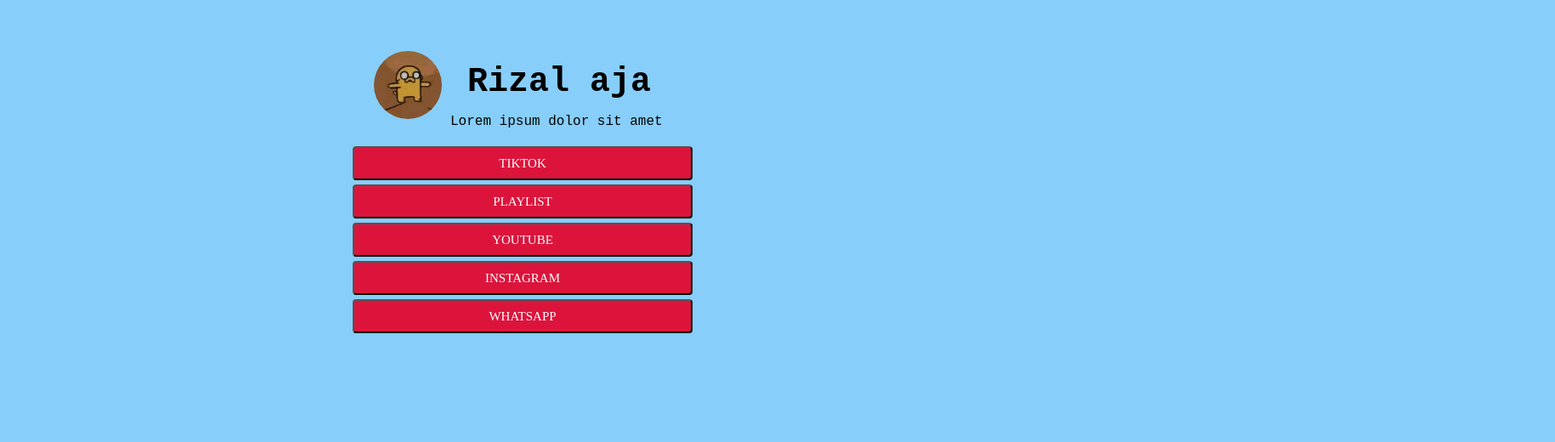
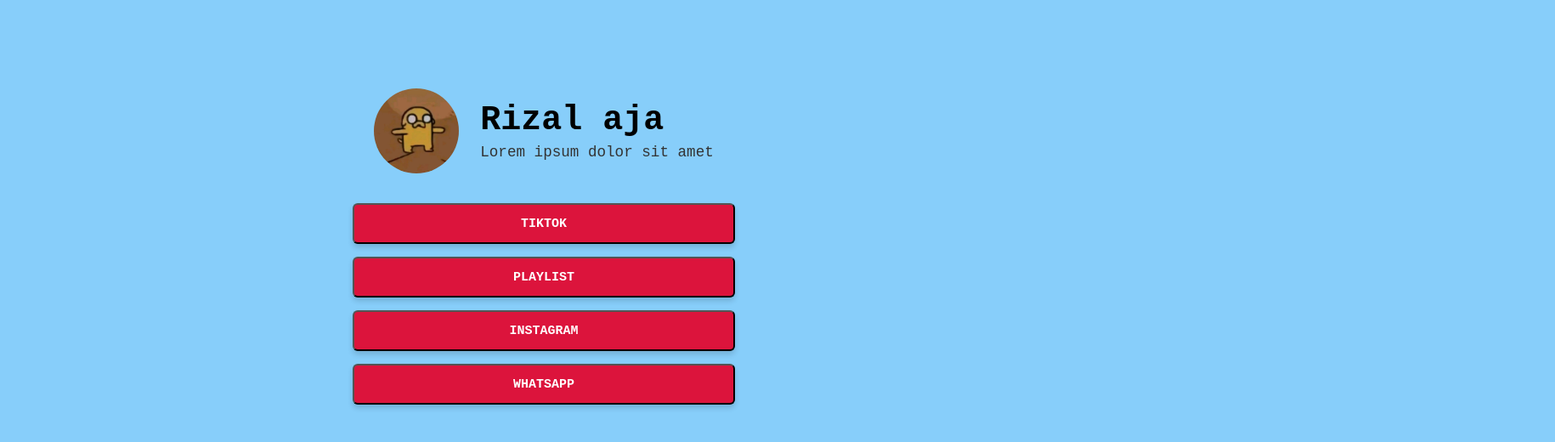
Before and after one commit to fahrizalmaulidin2-blip/mediasosial, a plain HTML site: page index.html in a window 1280 px wide. Shown: the part 110-630 px from the top of the page at 85% size, 1830 px wide, since content can reach past the window. Drawn offline with Linux system fonts and the light colour scheme.

Commit message:
first commit

```diff
--- a/apalah.css
+++ b/apalah.css
@@ -1,106 +1,115 @@
-*{
+* {
      padding: 0;
      margin: 0;
      box-sizing: border-box;
 }
-body{background-color:lightskyblue;}
-.gambar{
-position: relative; top: 170px;
+
+body {
+     background-color: lightskyblue;
+     font-family: monospace;
+     min-height: 100vh;
+     display: flex;
+     justify-content: center;
+     align-items: center;
+     padding: 40px 20px;
+}
+
+/* Container Utama Berbaris ke Bawah */
+.container {
+     display: flex;
+     flex-direction: column;
+     align-items: center;
+     justify-content: center;
+     gap: 35px; /* Jarak antara profil dan daftar tombol */
+     width: 100%;
+     max-width: 450px; /* Batas lebar tombol agar tidak terlalu panjang */
+}
+
+/* Bagian Profil: GAMBAR DI SEBELAH TEKS */
+.profile-card {
+     display: flex;
+     flex-direction: row; /* MEMAKSA GAMBAR & TEKS SEJAJAR KESAMPING */
+     align-items: center; /* Membuat gambar dan teks rata tengah secara vertikal */
+     gap: 25px; /* Jarak antara lingkaran gambar dengan teks */
+     width: 100%;
+     justify-content: center;
+}
+
+/* Membungkus Teks Nama dan Bio agar berbaris ke bawah */
+.profile-text {
+     display: flex;
+     flex-direction: column;
+     text-align: left; /* Teks rata kiri agar rapi di sebelah gambar */
+}
+
+.gambar {
      border-radius: 50%;
-position: relative;left:440px;
-height:80px;
-width:80;
+     height: 100px;
+     width: 100px;
+
 }
-.heading{
-     font-family: monospace;
-     position: relative; top: 100px;
-     font-size:x-large;
-     position: relative; top: 100px;
-     position: relative;left:550px;
+
+.heading {
+     font-size: 2.5rem;
+     color: #000;
+     line-height: 1.1;
 }
-.paragraf{
-     font-family: monospace;
-     position: relative; top: 115px;
-     position: relative;left:530px;
-     font-size: large;
+
+.paragraf {
+     font-size: 1.1rem;
+     color: #333;
+     margin-top: 5px;
 }
-.website1{
+
+/* Bagian Kumpulan Tombol */
+.button-group {
+     display: flex;
+     flex-direction: column;
+     gap: 15px;
+     width: 100%;
+}
+
+.button-group a {
+
+     width: 100%;
+}
+
+button {
      background-color: crimson;
      color: white;
-     justify-content: center;
-     display: flex;
-     align-items: center;
-     height: 40px;
-     width:400px;
+     height: 48px;
+     width: 100%;
      font-size: 15px;
-     font-family:unset;
-     border-radius: 4px;
-     position: relative; left: 415px;
-     position: relative; top: 135px;
-     padding: 12px;
+     font-weight: bold;
+     font-family: monospace;
+     border-radius: 6px;
      cursor: pointer;
+     box-shadow: 0 4px 6px rgba(0, 0, 0, 0.15);
+     transition: transform 0.2s, background-color 0.2s;
 }
-.website2{
-     background-color: crimson;
-     color: white;
-     justify-content: center;
-     display: flex;
-     align-items: center;
-     height: 40px;
-     width:400px;
-     font-size: 15px;
-     font-family:unset;
-     border-radius: 4px;
-     position: relative; left: 415px;
-     position: relative; top: 140px;
-     padding: 12px;
-     cursor: pointer;
+
+button:hover {
+     background-color: #b30e33;
+     transform: scale(1.02);
 }
-.website3{
-     background-color: crimson;
-     color: white;
-     justify-content: center;
-     display: flex;
-     align-items: center;
-     height: 40px;
-     width:400px;
-     font-size: 15px;
-     font-family:unset;
-     border-radius: 4px;
-     position: relative; left: 415px;
-     position: relative; top: 145px;
-     padding: 12px;
-     cursor: pointer;
+
+/* --- RESPONSIVE UNTUK LAYAR HP KECIL --- */
+@media only screen and (max-width: 480px) {
+     .container {
+          padding: 0 10px;
      }
-.website4{
-     background-color: crimson;
-     color: white;
-     justify-content: center;
-     display: flex;
-     align-items: center;
-     height: 40px;
-     width:400px;
-     font-size: 15px;
-     font-family:unset;
-     border-radius: 4px;
-     position: relative; left: 415px;
-     position: relative; top: 150px;
-     padding: 12px;
-     cursor: pointer;
+
+     .heading {
+          font-size: 2rem;
      }
-.website5{
-     background-color: crimson;
-     color: white;
-     justify-content: center;
-     display: flex;
-     align-items: center;
-     height: 40px;
-     width:400px;
-     font-size: 15px;
-     font-family:unset;
-     border-radius: 4px ;
-     position: relative; left: 415px;
-     position: relative; top: 155px;
-     padding: 12px;
-     cursor: pointer;
+
+     .gambar {
+          height: 80px;
+          width: 80px;
      }
+
+     button {
+          height: 44px;
+          font-size: 14px;
+     }
+}
--- a/index.html
+++ b/index.html
@@ -3,23 +3,41 @@
 <head>
     <meta charset="UTF-8">
     <meta name="viewport" content="width=device-width, initial-scale=1.0">
-    <title>Document</title>
+    <title>Rizal Aja - Linktree</title>
     <link rel="stylesheet" href="apalah.css"/>
 </head>
 <body>
-    <img class="gambar" src="WhatsApp Image 2026-04-18 at 21.40.55.jpeg">
-    <div class="heading">
-    <h1>Rizal aja</h1>
+
+    <div class="container">
+
+        <div class="profile-card">
+            <img class="gambar" src="WhatsApp Image 2026-04-18 at 21.40.55.jpeg" alt="Foto Rizal">
+
+            <div class="profile-text">
+                <h1 class="heading">Rizal aja</h1>
+                <p class="paragraf">Lorem ipsum dolor sit amet</p>
+            </div>
+        </div>
+
+        <div class="button-group">
+            <a href="https://www.tiktok.com/@rizalzoldik?_r=1&_t=ZS-95dxSBlD5x1" target="_blank">
+                <button>TIKTOK</button>
+            </a>
+
+            <a href="https://open.spotify.com/playlist/1r1r95L3PsLoHhtOuv1U9e?si=0170cfe4a2b7482a" target="_blank">
+                <button>PLAYLIST</button>
+            </a>
+
+            <a href="https://www.instagram.com/zalzl_103?igsh=MXFiNzZsbWFucHFreQ==" target="_blank">
+                <button>INSTAGRAM</button>
+            </a>
+
+            <a href="https://wa.me/message/2CYPJSZY3Q6WM1" target="_blank">
+                <button>WHATSAPP</button>
+            </a>
+        </div>
+
     </div>
 
-    <div class="paragraf">
-     <p3>Lorem ipsum dolor sit amet</p3>
-    </div>
-
-   <a href="https://www.tiktok.com/@rizalzoldik?_r=1&_t=ZS-95dxSBlD5x1" target="_blank" style="text-decoration: none;"> <button class="website1">TIKTOK</button></a>
-   <a href="https://open.spotify.com/playlist/1r1r95L3PsLoHhtOuv1U9e?si=0170cfe4a2b7482a" target="_blank" style="text-decoration: none;"> <button class="website2">PLAYLIST</button></a>
-   <a href="https://youtube.com/@fahrizalmaulidin?si=14LIDWhRoz0THjiI" target="_blank" style="text-decoration: none;"> <button class="website3">YOUTUBE</button></a>
-   <a href="https://www.instagram.com/zalzl_103?igsh=MXFiNzZsbWFucHFreQ==" target="_blank" style="text-decoration: none;"> <button class="website4">INSTAGRAM</button></a>
-   <a href="https://wa.me/message/2CYPJSZY3Q6WM1" target="_blank" style="text-decoration: none;"> <button class="website5">WHATSAPP</button></a>
 </body>
 </html>
```
Lines whose indentation alone changed are shown as unchanged.
